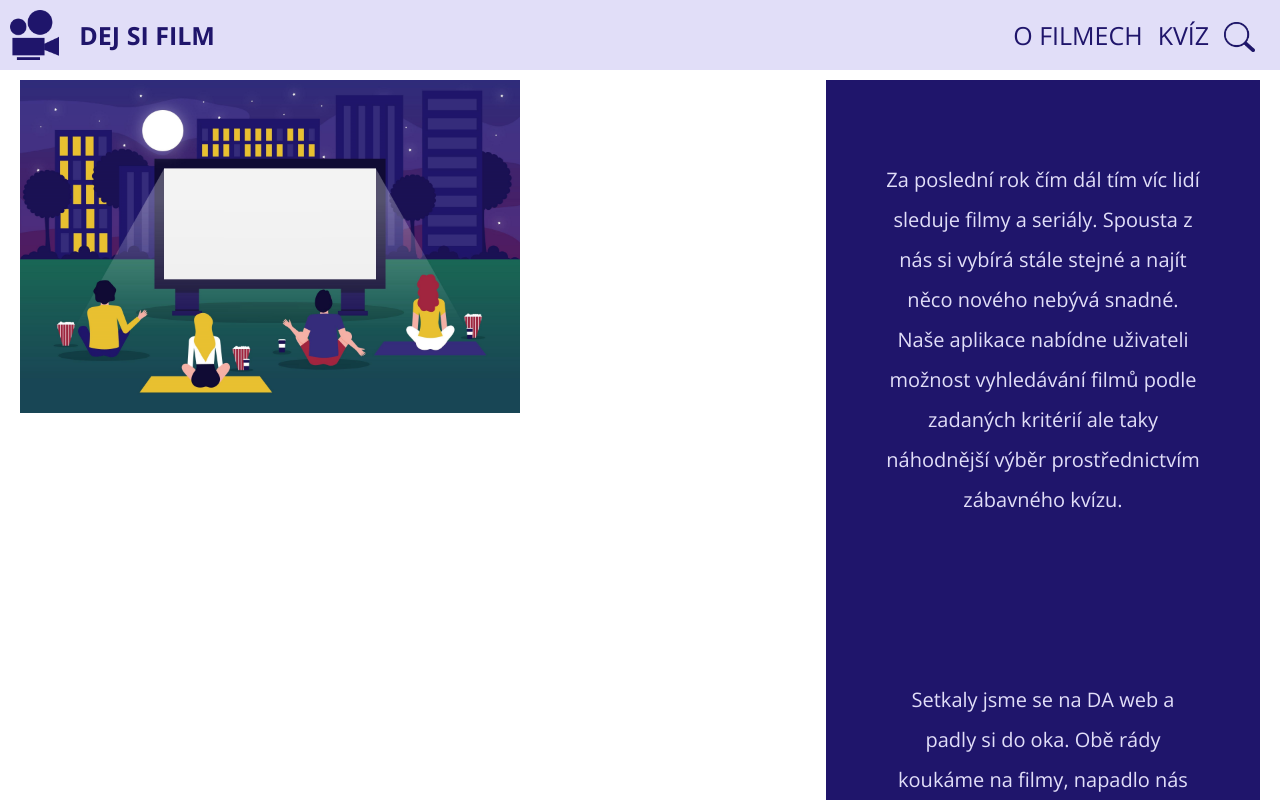
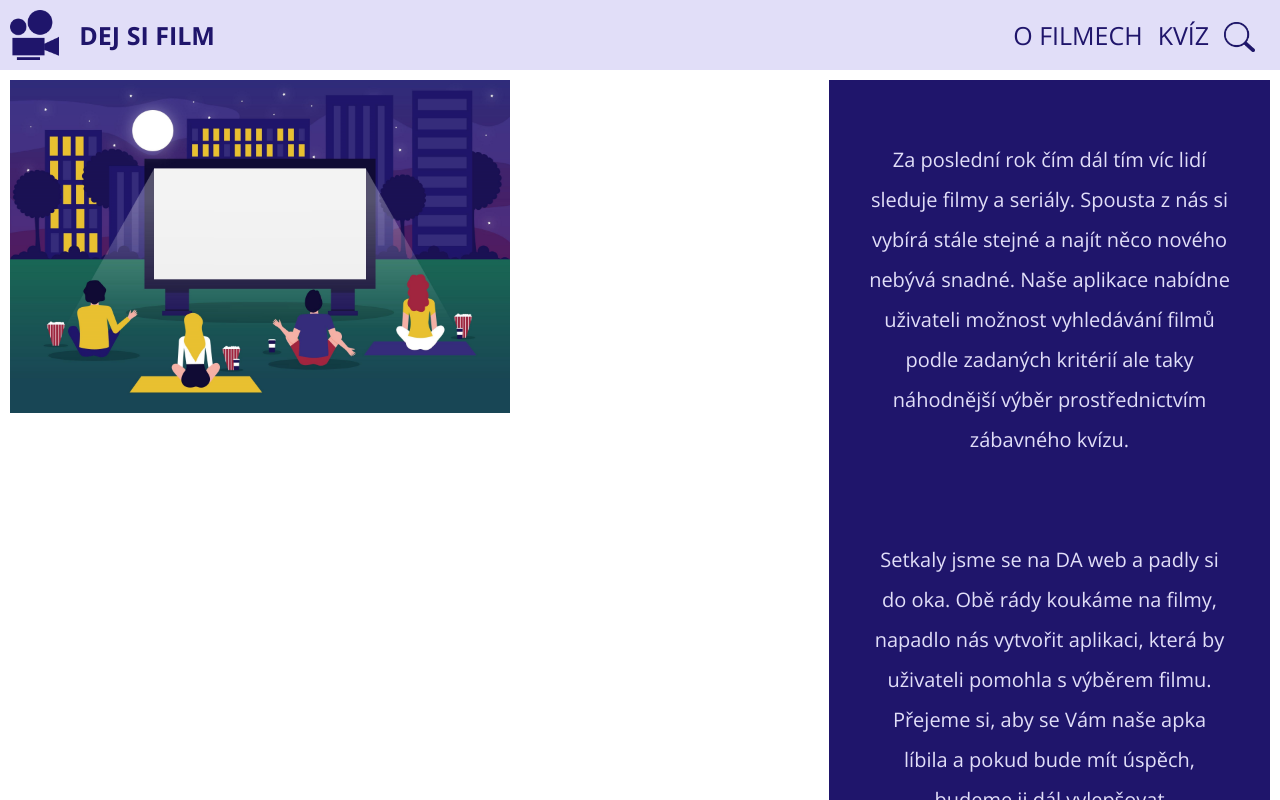
Before and after one commit to belikovasofie/filmy_react, a React app: page / in a window 1280 px wide. Shown: the top 800 px of the page. Built offline with nearby package versions, Linux system fonts and the light colour scheme.

Commit message:
homepage pokracovani

```diff
--- a/src/components/Header/style.css
+++ b/src/components/Header/style.css
@@ -121,7 +121,7 @@ header {
 
 .content__text {
   /* font-family: 'Lato', sans-serif;  ---------------------*/
-  padding: 60px;
+  padding: 40px 40px 0 40px;
   color: #e1def8ff;
   text-align: center;
 }
--- a/src/pages/Homepage/style.css
+++ b/src/pages/Homepage/style.css
@@ -1,3 +1,6 @@
 .main_pic {
   width: 500px;
 }
+.main__home {
+  padding: 0px;
+}
```
